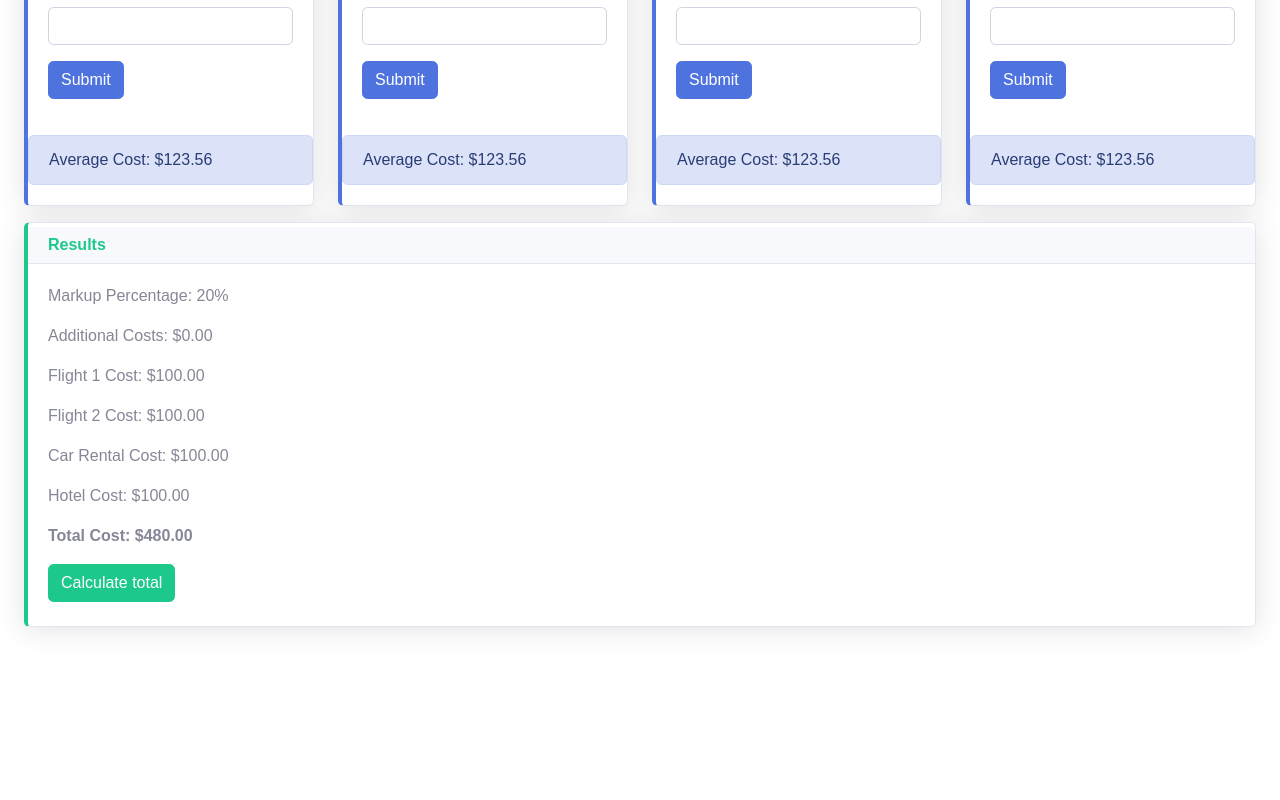
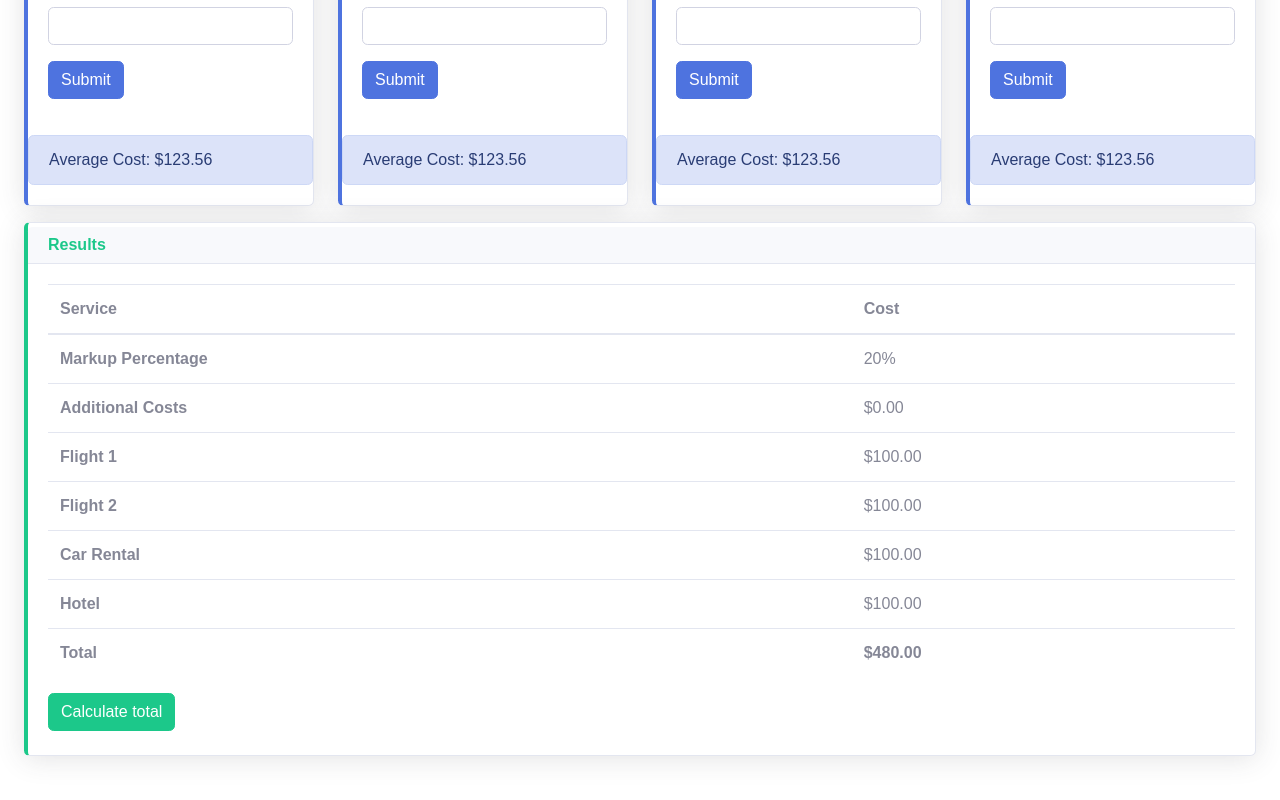
Before and after one commit to hardluker/TravelCostEstimator, an Angular app: page / in a window 1280 px wide. Shown: the part 690-1490 px from the top of the page. Before the commit the page ends 1365 px from the top, so only its background shows below. Built offline with nearby package versions, Linux system fonts and the light colour scheme.

Commit message:
Results format setup

```diff
--- a/src/app/results/results.component.css
+++ b/src/app/results/results.component.css
@@ -0,0 +1,7 @@
+.left-justify {
+  text-align: left;
+}
+
+.right-justify {
+  text-align: right;
+}
--- a/src/app/results/results.component.ts
+++ b/src/app/results/results.component.ts
@@ -11,13 +11,44 @@ import { Component } from '@angular/core';
           <h6 class="m-0 font-weight-bold text-success">Results</h6>
         </div>
         <div class="card-body">
-          <p>Markup Percentage: 20%</p>
-          <p>Additional Costs: $0.00</p>
-          <p>Flight 1 Cost: $100.00</p>
-          <p>Flight 2 Cost: $100.00</p>
-          <p>Car Rental Cost: $100.00</p>
-          <p>Hotel Cost: $100.00</p>
-          <p class="font-weight-bold">Total Cost: $480.00</p>
+          <table class="table">
+            <thead>
+              <tr>
+                <th scope="col">Service</th>
+                <th scope="col">Cost</th>
+              </tr>
+            </thead>
+            <tbody>
+              <tr>
+                <th scope="row">Markup Percentage</th>
+                <td>20%</td>
+              </tr>
+              <tr>
+                <th scope="row">Additional Costs</th>
+                <td>$0.00</td>
+              </tr>
+              <tr>
+                <th scope="row">Flight 1</th>
+                <td>$100.00</td>
+              </tr>
+              <tr>
+                <th scope="row">Flight 2</th>
+                <td>$100.00</td>
+              </tr>
+              <tr>
+                <th scope="row">Car Rental</th>
+                <td>$100.00</td>
+              </tr>
+              <tr>
+                <th scope="row">Hotel</th>
+                <td>$100.00</td>
+              </tr>
+              <tr>
+                <th scope="row">Total</th>
+                <td class="font-weight-bold">$480.00</td>
+              </tr>
+            </tbody>
+          </table>
           <button class="btn btn-success" type="button">Calculate total</button>
         </div>
       </div>
```
